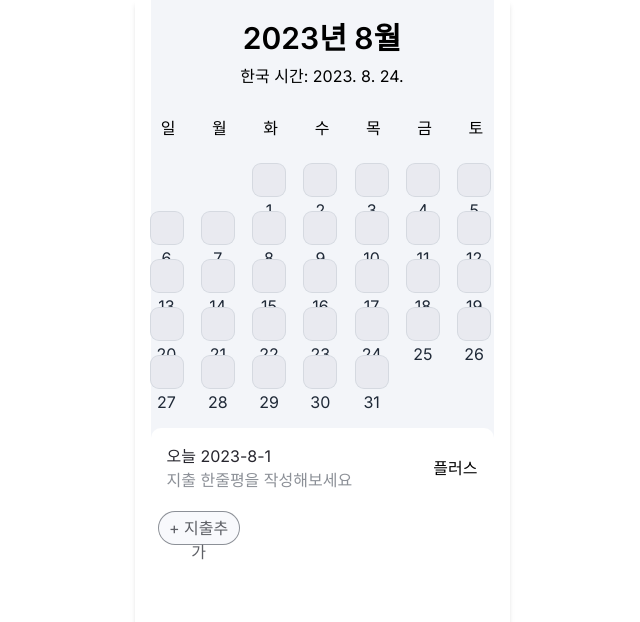
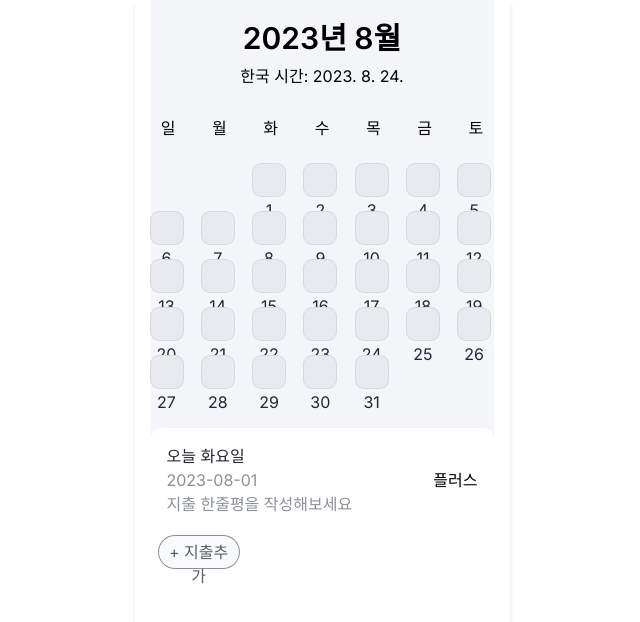
Before and after one commit to DDD-Community/Rainbow-Web, a Next.js app: page /main in a window 1280 px wide. Both pictures are taken after a click on the button 587 px from the left and 180 px from the top of the page. Shown: the top 622 px of the page, without its empty margins (318-958 px from the left). Built offline with nearby package versions, Linux system fonts and the light colour scheme.

Commit message:
feat: 요일 넘어오게 수정

```diff
--- a/src/app/main/page.tsx
+++ b/src/app/main/page.tsx
@@ -4,14 +4,18 @@ import RecordPage from "@/src/components/recordPage/RecordPage";
 
 function Main() {
   const [selectedDate, setSelectedDate] = useState(null);
+  const [selectedDay, setSelectedDay] = useState(null);
 
   const handleDateSelect = (date: any) => {
     setSelectedDate(date);
   };
+  const handleDaySelct = (day: any) => {
+    setSelectedDay(day);
+  };
   return (
     <div className="flex flex-col justify-between bg-gray-100">
-      <Calendar onDateSelect={handleDateSelect} />
-      <RecordPage selectedDate={selectedDate} />
+      <Calendar onDateSelect={handleDateSelect} onDaySelect={handleDaySelct} />
+      <RecordPage selectedDate={selectedDate} selectedDay={selectedDay} />
     </div>
   );
 }
--- a/src/components/calender/index.tsx
+++ b/src/components/calender/index.tsx
@@ -6,11 +6,13 @@ import { useState, useRef } from "react";
 
 const daysOfWeek = ["일", "월", "화", "수", "목", "금", "토"];
 interface calendarProps {
-  onDateSelect: any;
+  onDateSelect: (date: string) => void;
+  onDaySelect: any;
 }
 
-function Calendar({ onDateSelect }: calendarProps) {
+function Calendar({ onDateSelect, onDaySelect }: calendarProps) {
   const currentDate = new Date();
+
   const koreaDateTime = new Intl.DateTimeFormat("ko-KR", {
     timeZone: "Asia/Seoul"
   }).format(currentDate);
@@ -81,8 +83,14 @@ function Calendar({ onDateSelect }: calendarProps) {
   const firstDayOfMonth = new Date(currentYear, currentMonth, 1).getDay();
 
   const handleDateClick = (dayNumber: any) => {
-    const clickedDate = `${currentYear}-${currentMonth + 1}-${dayNumber}`;
-    onDateSelect(clickedDate);
+    const clickedDate = new Date(currentYear, currentMonth, dayNumber);
+    const formattedDate = `${clickedDate.getFullYear()}-${(clickedDate.getMonth() + 1)
+      .toString()
+      .padStart(2, "0")}-${clickedDate.getDate().toString().padStart(2, "0")}`;
+
+    const dayOfWeek = daysOfWeek[clickedDate.getDay()];
+    onDateSelect(formattedDate);
+    onDaySelect(dayOfWeek);
     console.log(`Clicked on ${currentYear}-${currentMonth + 1}-${dayNumber}`);
   };
   return (
--- a/src/components/recordPage/RecordPage.tsx
+++ b/src/components/recordPage/RecordPage.tsx
@@ -3,14 +3,16 @@ import { RoundedButton } from "../Common/Button/Rounded/Sub/RoundedButton";
 
 type RecordPageProps = {
   selectedDate: any;
+  selectedDay: any;
 };
 
-function RecordPage({ selectedDate }: RecordPageProps) {
+function RecordPage({ selectedDate, selectedDay }: RecordPageProps) {
   return (
     <div className="bg-white rounded-t-[10px] flex flex-col justify-center mt-10 p-2">
       <div className="w-full flex justify-between p-2">
         <div className="flex flex-col">
-          {selectedDate && <div className="sb-14-600 text-gray-700 ">오늘 {selectedDate}</div>}
+          {selectedDay && <div className="sb-14-600 text-gray-700 ">오늘 {selectedDay}요일</div>}
+          {selectedDate && <div className="m-12-500 text-gray-500">{selectedDate}</div>}
           <div className="m-12-500 text-gray-500">지출 한줄평을 작성해보세요</div>
         </div>
         <button type="button">플러스</button>
```
